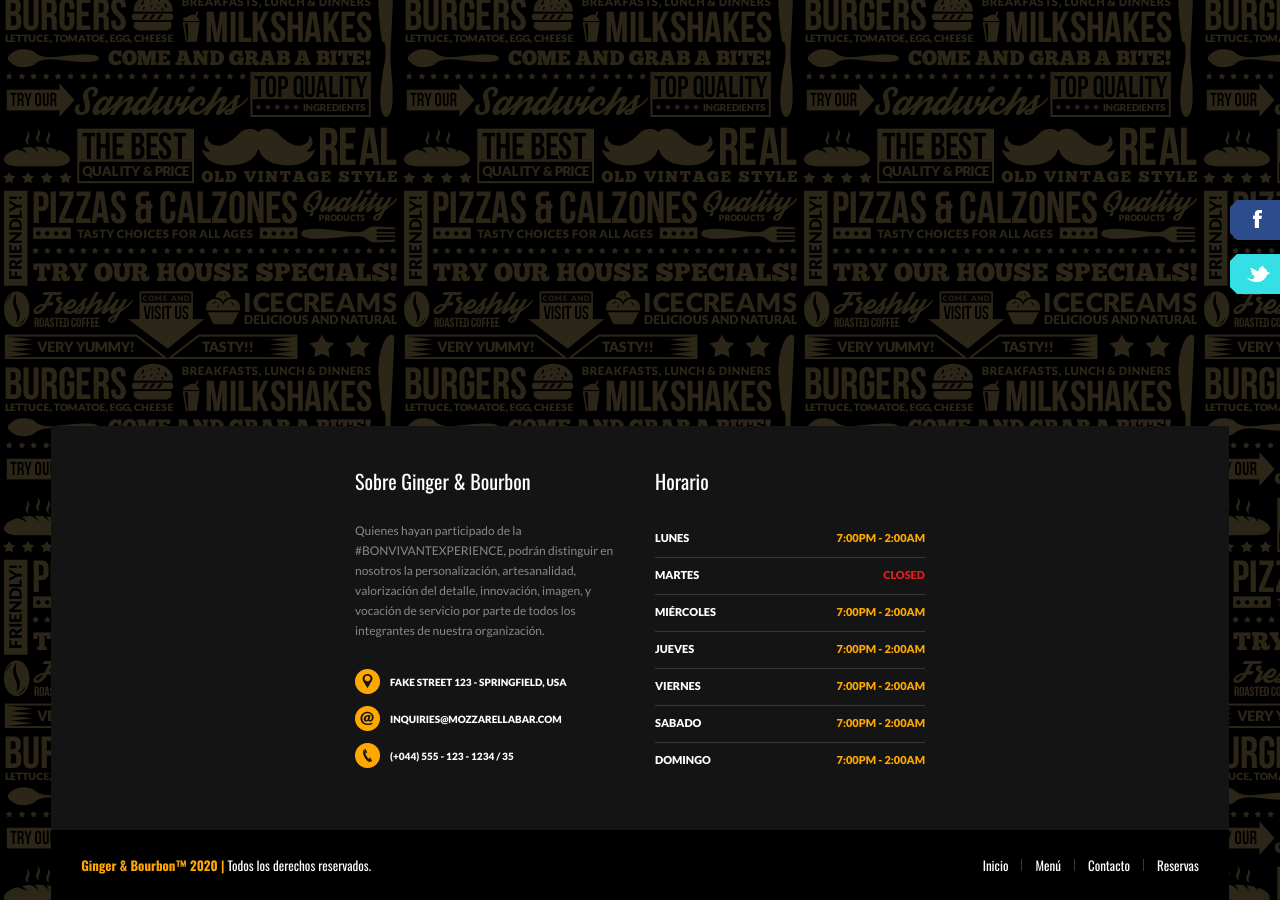
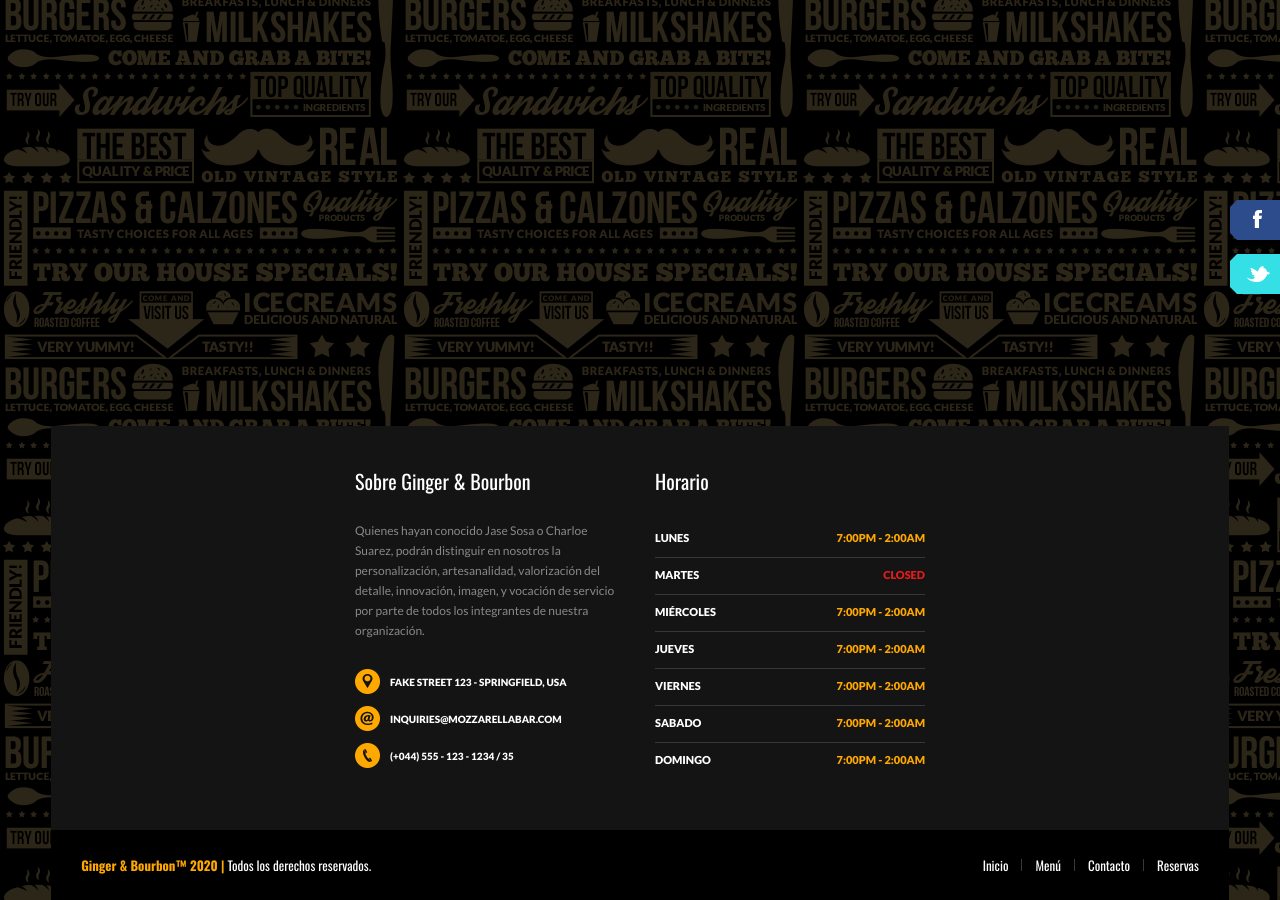
Before and after one commit to gybhq/gyb.github.io, a Jekyll site: the page built from beta.html, in a window 1280 px wide and 900 px high, scrolled down 4674 px. Built offline with Jekyll 4.4.1, drawn with Linux system fonts in a browser that asks for light colours; some web fonts are replaced; a script that is not in the unit is left out.

Commit message:
update grammar

```diff
--- a/_includes/gyb-body.html
+++ b/_includes/gyb-body.html
@@ -258,7 +258,7 @@
 				<!--ABOUT MOZZARELLA-->
 				<article>
 					<h5>Sobre Ginger &amp; Bourbon</h5>
-					<p>Quienes hayan participado de la #BONVIVANTEXPERIENCE, podrán distinguir en nosotros la personalización, artesanalidad, valorización del detalle, innovación, imagen, y vocación de servicio por parte de todos los integrantes de nuestra organización.</p>
+					<p>Quienes hayan conocido Jase Sosa o Charloe Suarez, podrán distinguir en nosotros la personalización, artesanalidad, valorización del detalle, innovación, imagen, y vocación de servicio por parte de todos los integrantes de nuestra organización.</p>
 					<ul class="c-info">
 						<li>Fake street 123 - Springfield, USA</li>
 						<li>inquiries@mozzarellabar.com</li>
```
